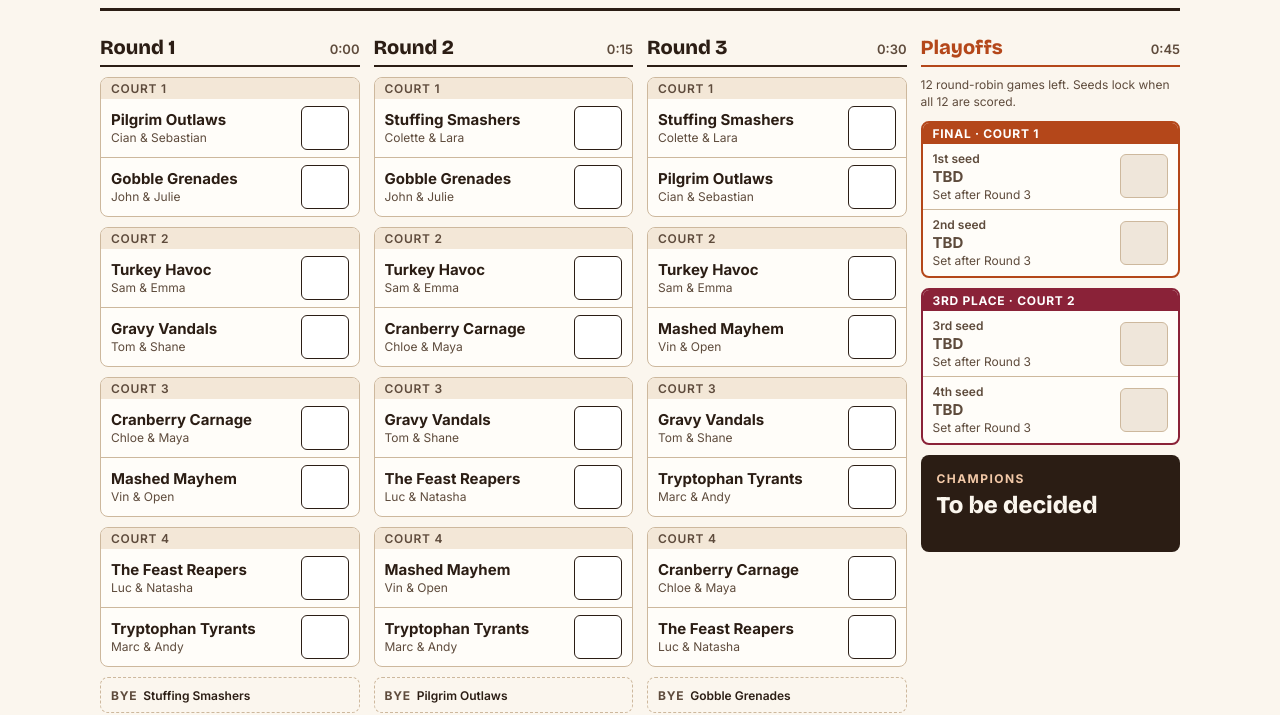
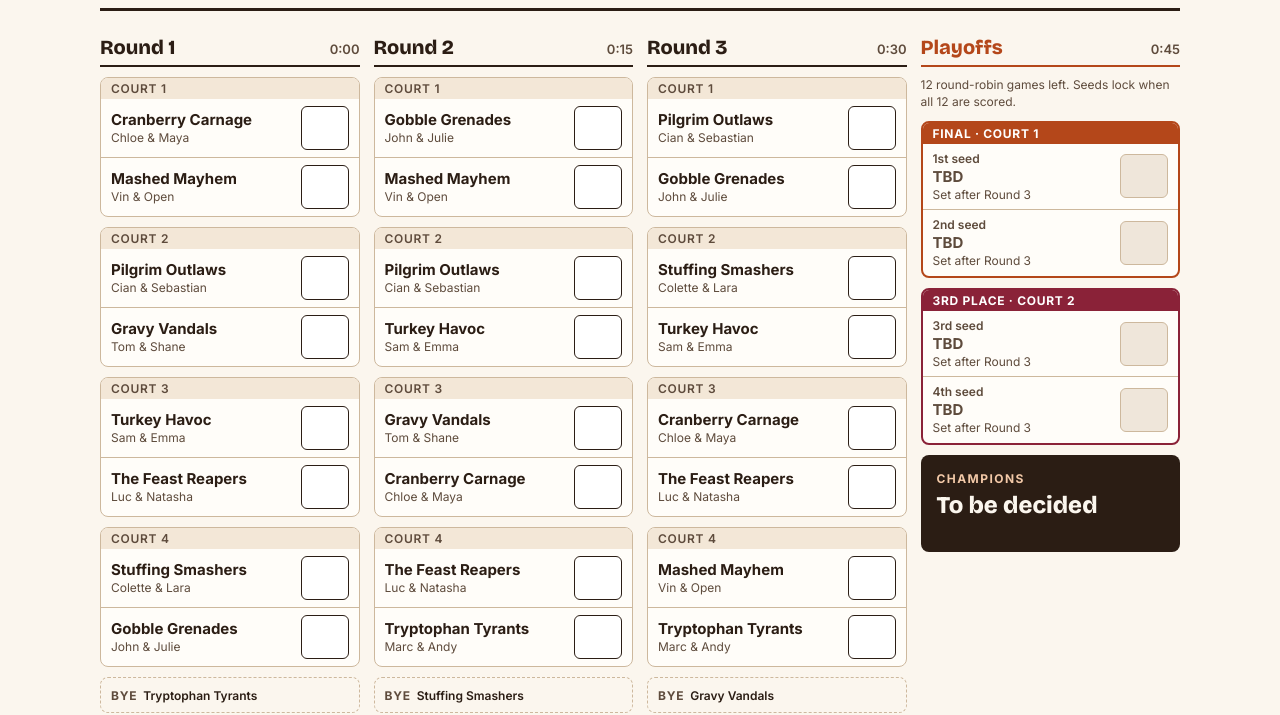
Before and after one commit to msiegel25/friendsgiving-pickleball, a plain HTML site: page index.html in a window 1280 px wide. Shown: the part 98-813 px from the top of the page. Drawn offline with nearby package versions, Linux system fonts and the light colour scheme.

Commit message:
Rebalance round-robin schedule for fairer playoff odds
Equal-rated teams now face similar-strength opponents; byes move to
Tryptophan Tyrants, Stuffing Smashers and Gravy Vandals. Score storage
key bumped so old test scores don't map onto the new matchups.
Printable PDF re-rendered with the new schedule.

Co-Authored-By: Claude Opus 5.5 <noreply@anthropic.com>
Claude-Session: https://claude.ai/code/session_01M62Gec4Ld2avtGygLwKjx8

```diff
--- a/index.html
+++ b/index.html
@@ -114,7 +114,7 @@
 
 <script>
 (function () {
-  var KEY = 'friendsgiving-pickleball-2026';
+  var KEY = 'friendsgiving-pickleball-2026-v2';
   var TEAMS = {
     1: { name: 'Stuffing Smashers', players: 'Colette & Lara', rating: 520 },
     2: { name: 'Pilgrim Outlaws', players: 'Cian & Sebastian', rating: 500 },
@@ -127,9 +127,9 @@
     9: { name: 'Tryptophan Tyrants', players: 'Marc & Andy', rating: 440 }
   };
   var ROUNDS = [
-    { title: 'Round 1', time: '0:00', bye: 1, matches: [[2, 3], [4, 5], [6, 7], [8, 9]] },
-    { title: 'Round 2', time: '0:15', bye: 2, matches: [[1, 3], [4, 6], [5, 8], [7, 9]] },
-    { title: 'Round 3', time: '0:30', bye: 3, matches: [[1, 2], [4, 7], [5, 9], [6, 8]] }
+    { title: 'Round 1', time: '0:00', bye: 9, matches: [[6, 7], [2, 5], [4, 8], [1, 3]] },
+    { title: 'Round 2', time: '0:15', bye: 1, matches: [[3, 7], [2, 4], [5, 6], [8, 9]] },
+    { title: 'Round 3', time: '0:30', bye: 5, matches: [[2, 3], [1, 4], [6, 8], [7, 9]] }
   ];
   var TOTAL = 12;
   var scores = load();
```
Also changed, not shown: 1 other file.
